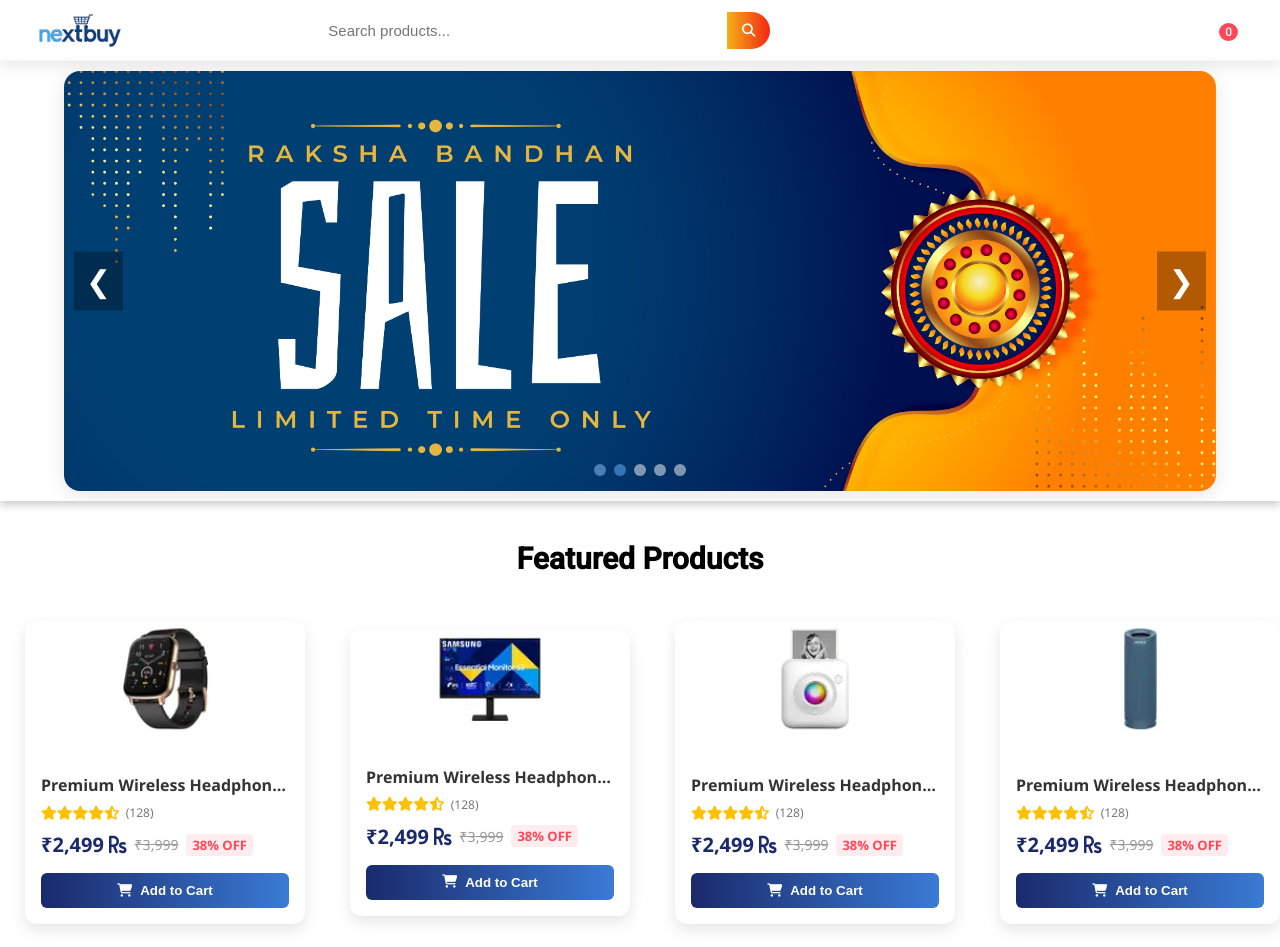
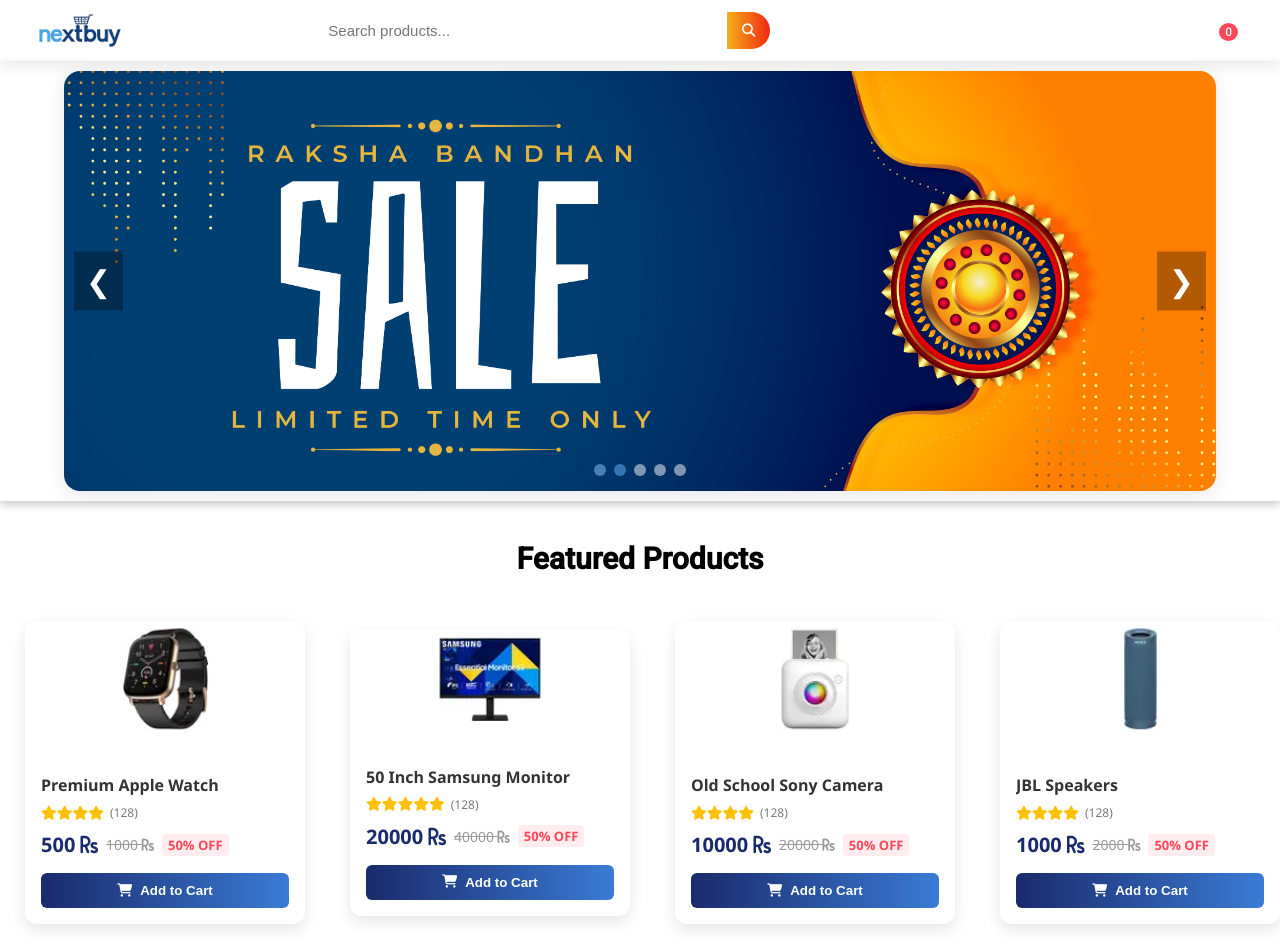
Before and after one commit to Anni-123-arc/Cognizant-intenship-project, an Angular app in the folder frontend/: page / in a window 1280 px wide. Shown: the top 947 px of the page. Built offline with nearby package versions, Linux system fonts and the light colour scheme.

Commit message:
few changes in feature product section

```diff
--- a/frontend/src/app/core/services/product.service.ts
+++ b/frontend/src/app/core/services/product.service.ts
@@ -1,6 +1,7 @@
 import { Injectable } from '@angular/core';
 import { Observable, of } from 'rxjs';
 //import { HttpClient } from '@angular/common/http';
+import axios from 'axios';
 
 export interface Product {
   id: number;
@@ -17,6 +18,8 @@
   comment: string;
   rating: number;
 }
+
+
 
 @Injectable({
   providedIn: 'root'
@@ -234,4 +237,7 @@
     //return this.http.get<Product>(`${this.baseUrl}/${id}`);
     return of(product);  // Use mock array
   }
+
+
+
 }
--- a/frontend/src/app/shared/components/feature-product-list/feature-product-list.ts
+++ b/frontend/src/app/shared/components/feature-product-list/feature-product-list.ts
@@ -14,29 +14,51 @@
     {
       id: 1,
       url: '../../../../assets/feature-item/-original-imagb54tb6fpurze.webp',
-      alt: 'product img'
+      alt: 'product img',
+      productName: 'Premium Apple Watch',
+      price: 1000,
+      rating: 4.5,
+      discount: '50%',
+      discountPrice: 500
+
+
     },
     {
       id: 2,
       url: '../../../../assets/feature-item/-original-imah7rn68zxjzbqx.webp',
-      alt: 'product img'
+      alt: 'product img',
+      productName: '50 Inch Samsung Monitor',
+      price: 40000,
+      rating: 5,
+      discount: '50%',
+      discountPrice: 20000
     },
     {
       id: 3,
       url: '../../../../assets/feature-item/print-barcode-labels-mini-portable-printer-with-usb-cable-original-imahd7ac8s3znfqe.webp',
-      alt: 'product img'
+      alt: 'product img',
+      productName: 'Old School Sony Camera',
+      price: 20000,
+      rating: 4.5,
+      discount: '50%',
+      discountPrice: 10000
     },
     {
       id: 4,
       url: '../../../../assets/feature-item/srs-xb23-sony-original-imaftk66vjxp86h5.webp',
-      alt: 'product img'
+      alt: 'product img',
+      productName: 'JBL Speakers',
+      price: 2000,
+      rating: 4,
+      discount: '50%',
+      discountPrice: 1000
     }
   ]);
 
-  constructor(private router:Router){}
+  constructor(private router: Router) { }
 
 
-  onClick(){
-       this.router.navigate(['/products'])
+  onClick() {
+    this.router.navigate(['/products'])
   }
 }
--- a/frontend/src/app/shared/components/feature-product-list/product-card/product-card.html
+++ b/frontend/src/app/shared/components/feature-product-list/product-card/product-card.html
@@ -14,21 +14,28 @@
   </div>
 
   <div class="product-details">
-    <h3 class="product-title">Premium Wireless Headphones</h3>
+    <h3 class="product-title">{{ image_items()?.productName }}</h3>
 
-    <div class="product-rating">
-      <i class="fa fa-star"></i>
-      <i class="fa fa-star"></i>
-      <i class="fa fa-star"></i>
-      <i class="fa fa-star"></i>
-      <i class="fa fa-star-half-alt"></i>
-      <span class="rating-count">(128)</span>
-    </div>
+<div class="product-rating">
+  @for (star of stars; track $index) {
+  @if (star === 'full') {
+    <i class="fa fa-star"></i>
+  } @else if (star === 'half') {
+    <i class="fa fa-star-half-o"></i>
+  } @else {
+    <i class="fa fa-star-o"></i>
+  }
+}
+
+
+  <span class="rating-count">(128)</span>
+</div>
+
 
     <div class="product-price">
-      <span class="current-price">₹2,499 <i class="fa fa-rupee"></i></span>
-      <span class="original-price">₹3,999</span>
-      <span class="discount">38% OFF</span>
+      <span class="current-price">{{image_items()?.discountPrice}} <i class="fa fa-rupee"></i></span>
+      <span class="original-price">{{image_items()?.price}} <i class="fa fa-rupee"></i></span>
+      <span class="discount">{{image_items()?.discount}} OFF</span>
     </div>
 
     <button class="add-to-cart-btn">
--- a/frontend/src/app/shared/components/feature-product-list/product-card/product-card.ts
+++ b/frontend/src/app/shared/components/feature-product-list/product-card/product-card.ts
@@ -1,4 +1,15 @@
 import { Component, input, signal } from '@angular/core';
+import { OnInit } from '@angular/core';
+type product = {
+  id: number;
+  url: string;
+  alt: string;
+  productName: string;
+  price: number;
+  rating: number;
+  discount: string;
+  discountPrice: number;
+}
 
 @Component({
   selector: 'app-product-card',
@@ -6,6 +17,30 @@
   templateUrl: './product-card.html',
   styleUrl: './product-card.css',
 })
-export class ProductCard {
-  image_items = input<{ id: number; url: string; alt: string }>();
+export class ProductCard implements OnInit {
+  image_items = input<product>();
+
+  stars: string[] = []; // Will store "full", "half", or "empty"
+
+  ngOnInit() {
+    let rating = this.image_items()?.rating||4.5;
+    let tempRating = rating;
+
+    // Add full and half stars using while loop
+    while (tempRating > 0) {
+      if (tempRating === 0.5) {
+        this.stars.push('half');
+        tempRating = 0;
+      } else if (tempRating >= 1) {
+        this.stars.push('full');
+        tempRating--;
+      }
+    }
+
+    // Fill the rest with empty stars up to 5 total
+    while (this.stars.length < 5) {
+      this.stars.push('empty');
+    }
+  }
+
 }
```
